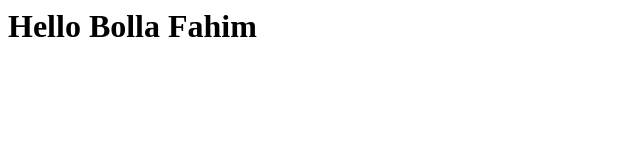
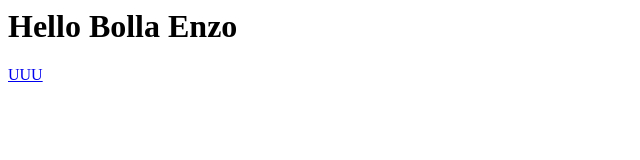
Before and after one commit to Sayem234/Sayem234.github.io, a plain HTML site: page index.html in a window 1280 px wide. Shown: the whole page, without its empty margins (0-640 px from the left). Drawn offline with Linux system fonts and the light colour scheme.

Commit message:
Update index.html

```diff
--- a/index.html
+++ b/index.html
@@ -1,4 +1,4 @@
-<h1> Hello Bolla Fahim </h1>
+<h1> Hello Bolla Enzo </h1>
 
 
-<a href="bolla.jpg"></a>
+<a href="bolla.jpg">UUU</a>
```
